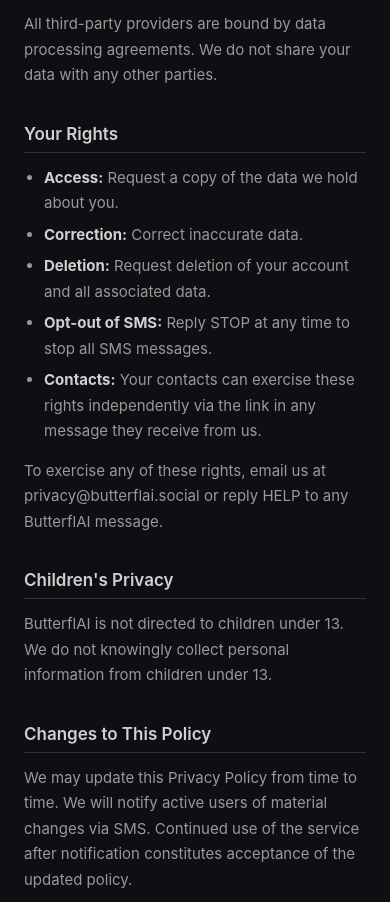
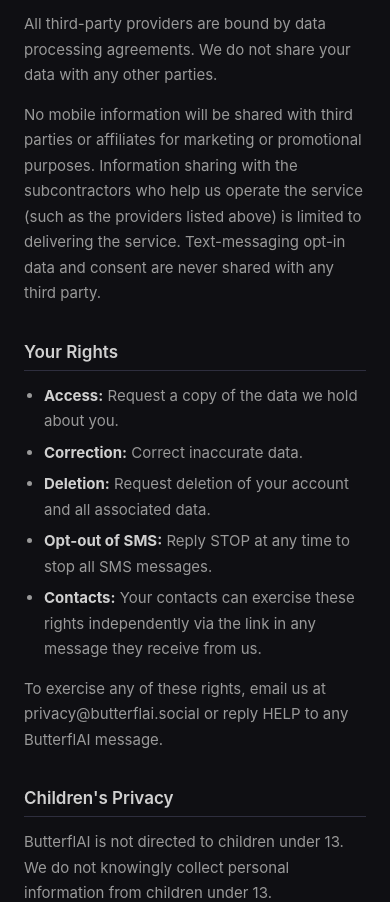
Before and after one commit to GeneralInfluence/ButterflAI, a website: page web/public/privacy.html in a window 390 px wide. Shown: the part 4203-5105 px from the top of the page. Drawn offline with Linux system fonts and the light colour scheme.

Commit message:
Privacy: add CTIA mobile data sharing paragraph (Edit 8)

```diff
--- a/web/public/privacy.html
+++ b/web/public/privacy.html
@@ -151,6 +151,7 @@
     <li><strong>Fly.io:</strong> Our cloud hosting provider, which stores and runs the service.</li>
   </ul>
   <p>All third-party providers are bound by data processing agreements. We do not share your data with any other parties.</p>
+  <p>No mobile information will be shared with third parties or affiliates for marketing or promotional purposes. Information sharing with the subcontractors who help us operate the service (such as the providers listed above) is limited to delivering the service. Text-messaging opt-in data and consent are never shared with any third party.</p>
 
   <h2>Your Rights</h2>
   <ul>
```
